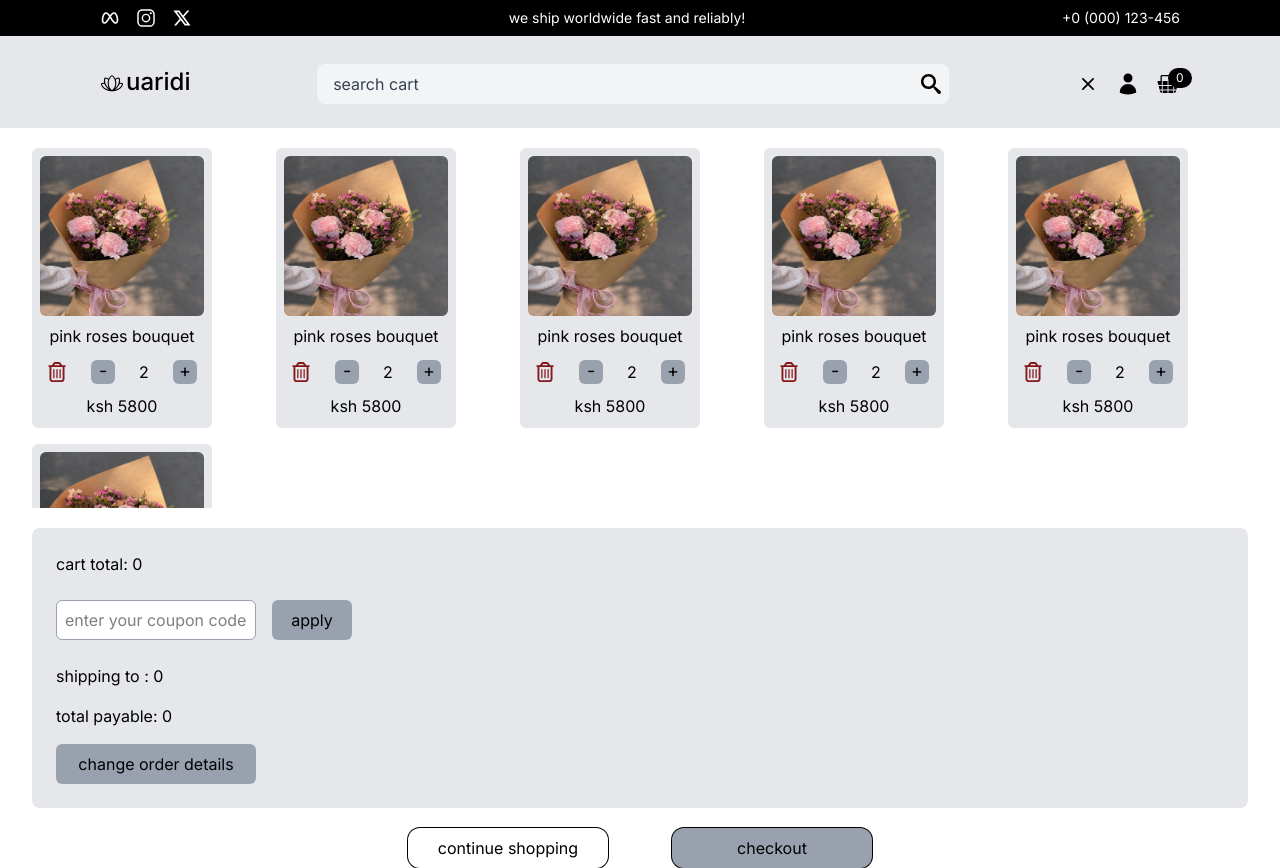
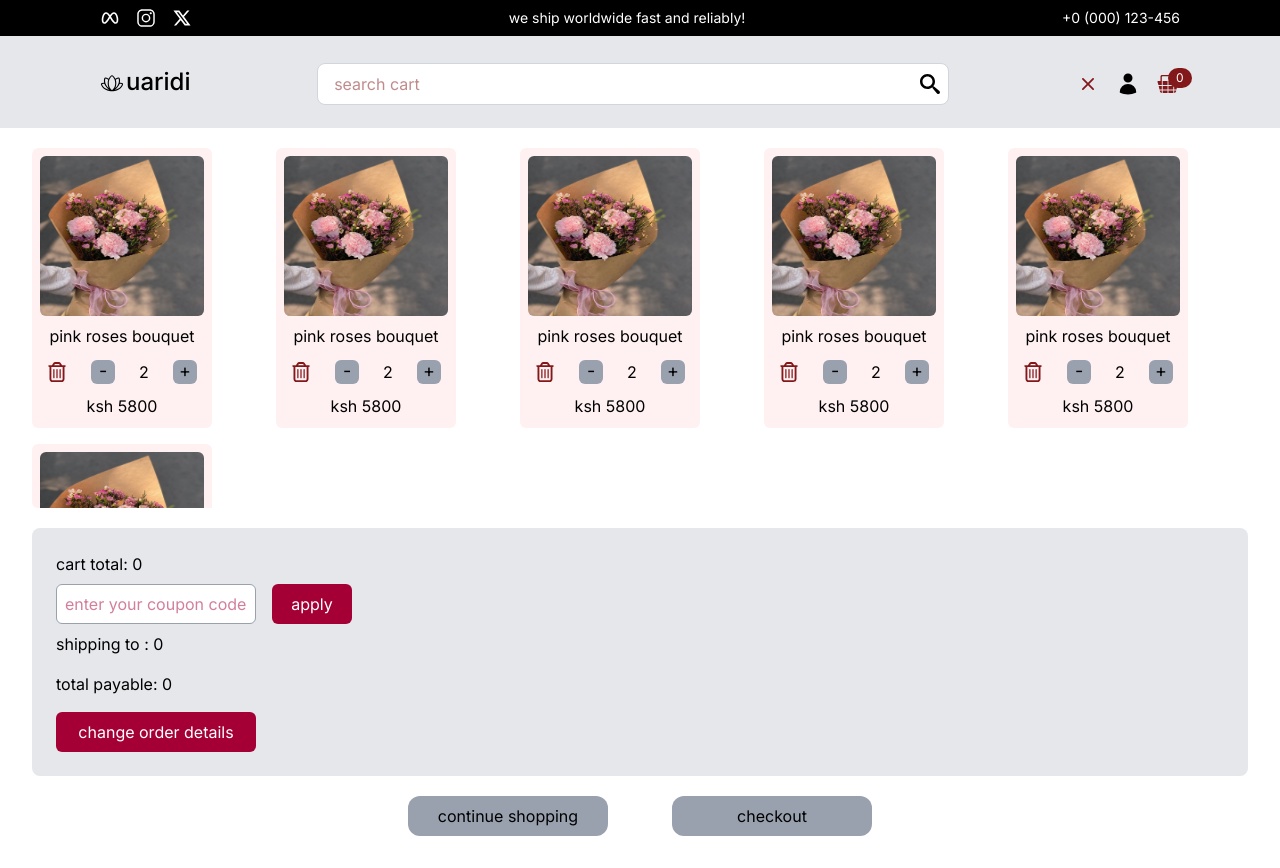
Before and after one commit to g-edgah/e-cormerce_app, a React (Vite) app in the folder frontend/: page /cart in a window 1280 px wide. Both pictures are taken after a click on the button 1090 px from the left and 84 px from the top of the page. After the commit the page ends 836 px from the top, so only its background shows below. Built offline with nearby package versions, Linux system fonts and the light colour scheme.

Commit message:
cart and nav bar styling

```diff
--- a/frontend/src/components/cart/cartCard.jsx
+++ b/frontend/src/components/cart/cartCard.jsx
@@ -4,7 +4,7 @@ const CartCard = ({id, name, price, quantity, image, handleChangeQuantity, handl
     const productPrice = price * quantity;
 
     return (
-        <div className="container min-w-full h-35 md:min-w-45 md:max-w-45 justify-between md:h-70 bg-gray-200 p-2 rounded-md flex md:flex-col">
+        <div className="container min-w-full h-35 md:min-w-45 md:max-w-45 justify-between md:h-70 bg-cartCard p-2 rounded-md flex md:flex-col">
 
             <div className="image w-30 h-full md:w-full  md:h-40">
                 <img className="rounded-md w-full h-full" src={`/src/assets/bouquets/${image}`} alt="product image" />
--- a/frontend/src/components/cart/cartNavBar.jsx
+++ b/frontend/src/components/cart/cartNavBar.jsx
@@ -12,11 +12,25 @@ import CartSearchBar from './cartSearchBar';
 const CartNavBar = () => {
     const navigate = useNavigate();
     const [isSearch, setIsSearch] = useState(false);
+    const [isSearchBar, setIsSearchBar] = useState(false);
+
+    const handleSearchToggle = () => {
+        setIsSearch(!isSearch);
+        if (isSearch) {
+            setTimeout(() => {
+                setIsSearchBar(false);
+            }, 300);
+        } else {
+            setTimeout(() => {
+                setIsSearchBar(true);
+            }, 300);
+        }
+    }
 
 
     return (
         <>
-            <div className={`nav w-screen flex flex-col justify-around pt-2 pb-1 md:pt-3 bg-gray-200 relative ${isSearch ? 'h-27 md:h-23' : 'h-20 md:h-23'}`} >
+            <div className={`nav w-screen flex flex-col justify-around pt-2 pb-1 md:pt-3 bg-nav relative transition-all duration-300 ease-in-out ${isSearch ? 'h-27 md:h-23' : 'h-20 md:h-23'}`} >
                 <div className="flex items-center justify-between pl-2 pr-5.5 xs:pr-7 xs:pl-4 md:px-10 lg:px-25 w-full md:w-full absolute top-2 md:top-7 h-10">
                     {/* left */}
                     <div className='flex items-center space-x-4 '>
@@ -24,7 +38,7 @@ const CartNavBar = () => {
                                 <BiMenu className="h-6 w-6 text-black-700"/>
                         </button>
 
-                        <Link to='/' className="text-2xl font-medium flex items-center space-x-0.5 hover:text-nav-hover">
+                        <Link to='/' className="text-2xl font-medium flex items-center space-x-0.5 hover:text-active">
                             <PiFlowerLotusLight />
                             <span className="mb-1"> uaridi</span>
                         </Link>
@@ -33,37 +47,37 @@ const CartNavBar = () => {
                     {/* center */}
                     {(isSearch) && (
                         <div className="hidden md:flex justify-center w-300">
-                            <CartSearchBar isSearch={isSearch} setIsSearch={setIsSearch}/>
+                            <CartSearchBar isSearchBar={isSearchBar} handleSearchToggle={handleSearchToggle} isSearch={isSearch}/>
                         </div>
                     )}
 
 
                     {/* right */}
                     <div className="flex items-center space-x-4">
-                        <div className={`hover:text-nav-hover ${isSearch ? 'hidden md:flex' : 'flex'}`}>
+                        <div className={`hover:text-active ${isSearch ? 'hidden md:flex' : 'flex'}`}>
                             {isSearch ? (
-                                <button onClick={()=> setIsSearch(!isSearch)}>
-                                    <HiMiniXMark className="h-6 w-6"/>
+                                <button onClick={()=> handleSearchToggle()}>
+                                    <HiMiniXMark className="text-active hover:text-black h-6 w-6"/>
                                 </button>
                             ) : (
-                                <button onClick={()=> setIsSearch(!isSearch)}>
-                                    <ImSearch className="h-5 w-5"/>
+                                <button onClick={()=> handleSearchToggle()}>
+                                    <ImSearch className="hover:text-active h-5 w-5"/>
                                 </button>
                             )}
                         </div>
-                        <Link to='/profile' className="hover:text-nav-hover">
+                        <Link to='/profile' className="hover:text-active">
                             <HiUser className="h-6 w-6 text-black-700"/>
                         </Link>
-                        <button onClick={() => navigate('/cart')} className="relative hover:text-nav-hover ">
-                            <IoIosBasket className="h-6 w-6 text-black-700"/>
-                            <span className="absolute -top-1 bg-topbar text-white text-xs rounded-full px-2 py-0.5">0</span>
+                        <button onClick={() => navigate('/cart')} className="relative hover:text-active ">
+                            <IoIosBasket className="h-6 w-6 text-nav-text"/>
+                            <span className="absolute -top-1 bg-nav-text text-white text-xs rounded-full px-2 py-0.5">0</span>
 
                         </button >
 
                     </div>
                 </div>
                 <div className={`${isSearch ? 'flex md:hidden justify-center mt-2 absolute bottom-3 md:top-2/4 w-full' : 'hidden'}`}>
-                    <CartSearchBar isSearch={isSearch} setIsSearch={setIsSearch}/>
+                    <CartSearchBar isSearchBar={isSearchBar} handleSearchToggle={handleSearchToggle} isSearch={isSearch}/>
                 </div>
 
             </div>
--- a/frontend/src/components/cart/cartSearchBar.jsx
+++ b/frontend/src/components/cart/cartSearchBar.jsx
@@ -2,7 +2,7 @@ import { useState, useRef, useEffect } from 'react';
 import { ImSearch } from "react-icons/im";
 import { HiMiniXMark } from "react-icons/hi2";
 
-const CartSearchBar = ({isSearch, setIsSearch}) => {
+const CartSearchBar = ({ isSearch, setIsSearch, isSearchBar, handleSearchToggle}) => {
     const [searchQuery, setSearchQuery] = useState('');
     const searchInputRef = useRef(null);
 
@@ -15,43 +15,39 @@ const CartSearchBar = ({isSearch, setIsSearch}) => {
 
     //focus search bar automatically when opened
     useEffect(() => {
-        if (isSearch && searchInputRef.current) {
+        if (isSearchBar && searchInputRef.current) {
         searchInputRef.current.focus();
 
         // Optional: Select all text in the input
         searchInputRef.current.select();
         }
-    }, [isSearch]);
+    }, [isSearchBar]);
 
 
     return (
 
         <div className="searchContainer flex items-center w-full justify-around" >
-            {isSearch ? (
-                <form onSubmit={(e)=> handleSearch(e)} className="searchForm flex items-center w-full pl-4 pr-4 md:w-3/4 justify-between">
-                    <div className="flex items-center w-full  bg-gray-100 rounded-lg focus:outline-none px-2">
-                        <input className="w-full py-2 pl-2 pr-12 rounded-lg focus:outline-none placeholder:text-gray-700"
+            {isSearch && (
+                <form onSubmit={(e)=> handleSearch(e)} className={`searchForm items-center w-full pl-4 pr-4 md:w-3/4 justify-between ${isSearchBar ? 'flex' : 'hidden md:flex'}`} >
+                    <div className="flex items-center w-full  bg-white rounded-lg focus:outline-none px-2 border border-gray-300">
+                        <input className="w-full py-2 pl-2 pr-12 rounded-lg focus:outline-none text-active"
                             ref={searchInputRef}
                             type="text"
                             placeholder="search cart"
                             value={searchQuery}
                             onChange={(e)=>{setSearchQuery(e.target.value)}} />
 
-                        <button type="submit" className="ml-2 text-black hover:text-gray-700">
+                        <button type="submit" className="ml-2 text-black hover:text-active">
                             <ImSearch className="h-5 w-5"/>
                         </button>
                     </div>
                     <div className={`flex items-center ${isSearch ? 'md:hidden' : ''}`}>
-                        <button onClick={()=> setIsSearch(false)} className="ml-5 text-black hover:text-gray-700">
+                        <button onClick={()=> handleSearchToggle()} className="ml-5 text-black hover:text-gray-700">
                             <HiMiniXMark className="h-6 w-6"/>
                         </button>
                     </div>
                 </form>
 
-            )  : (
-                <button onClick={()=> setIsSearch(!isSearch)}>
-                    <ImSearch className="h-5 w-5"/>
-                </button>
             )}
         </div>
 
--- a/frontend/src/components/common/header.jsx
+++ b/frontend/src/components/common/header.jsx
@@ -1,11 +1,11 @@
 import TopBar from './topBar.jsx'
 import NavBar from './navBar.jsx';
 
-const Header = () => {
+const Header = ({page}) => {
     return (
         <div className="header mx-auto flex flex-col w-screen">
             <TopBar />
-            <NavBar />
+            <NavBar page={page} />
         </div>
     )
 }
--- a/frontend/src/components/common/navBar.jsx
+++ b/frontend/src/components/common/navBar.jsx
@@ -9,7 +9,7 @@ import { useState } from 'react';
 
 import SearchBar from './searchBar';
 
-const NavBar = () => {
+const NavBar = ({page}) => {
     const navigate = useNavigate();
     const [isSearch, setIsSearch] = useState(false);
     const [isSearchBar, setIsSearchBar] = useState(false);
@@ -38,9 +38,9 @@ const NavBar = () => {
                                 <BiMenu className="h-6 w-6 text-black-700"/>
                         </button>
 
-                        <Link to='/' className="text-2xl font-medium flex items-center space-x-0.5 hover:text-nav-hover">
-                            <PiFlowerLotusLight />
-                            <span className="mb-1"> uaridi</span>
+                        <Link to='/' className={`text-2xl font-medium flex items-center space-x-0.5 ${page == 'home' ? 'text-active':''}`}>
+                            <PiFlowerLotusLight className=''/>
+                            <span className=" mb-1"> uaridi</span>
                         </Link>
                     </div>
 
@@ -61,7 +61,7 @@ const NavBar = () => {
 
                     {/* right */}
                     <div className="flex items-center space-x-4">
-                        <div className={`hover:text-nav-hover ${isSearch ? 'hidden md:flex' : 'flex'}`}>
+                        <div className={` ${isSearch ? 'hidden md:flex text-active hover:text-black' : 'flex text-black hover:text-active'}`}>
                             {isSearch ? (
                                 <button onClick={()=> handleSearchToggle()}>
                                     <HiMiniXMark className="h-6 w-6"/>
@@ -75,7 +75,7 @@ const NavBar = () => {
                         <Link to='/profile' className="hover:text-nav-hover">
                             <HiUser className="h-6 w-6 text-black-700"/>
                         </Link>
-                        <button onClick={() => navigate('/cart')} className="relative hover:text-nav-hover ">
+                        <button onClick={() => navigate('/cart')} className="relative hover:text-active">
                             <IoIosBasket className="h-6 w-6 text-black-700"/>
                             <span className="absolute -top-1 bg-topbar text-white text-xs rounded-full px-2 py-0.5">0</span>
 
@@ -90,11 +90,11 @@ const NavBar = () => {
 
 
                 <div className={`flex justify-around px-1  xs:space-x-6 xs:items-center xs:justify-center absolute w-full md:w-110 text-sm font-medium md:text-[16px] transition-all duration-300 ease-in-out ${isSearch ? 'flex bottom-3 md:pr-4 md:flex duration-0' : 'bottom-3 md:bottom-8 md:pr-4 '}`} >
-                        <Link className="text-700 hover:text-nav-hover " >bouquets</Link>
-                        <Link className="text-700 hover:text-nav-hover " >flowers</Link>
-                        <Link className="text-700 hover:text-nav-hover " >occassions</Link>
-                        <Link className="text-700 hover:text-nav-hover " >colors</Link>
-                        <Link className="text-700 hover:text-nav-hover " >popular</Link>
+                        <Link className="text-700 hover:text-active " >bouquets</Link>
+                        <Link className="text-700 hover:text-active" >flowers</Link>
+                        <Link className="text-700 hover:text-active" >occassions</Link>
+                        <Link className="text-700 hover:text-active" >colors</Link>
+                        <Link className="text-700 hover:text-active" >popular</Link>
                     </div>
             </div>
 
--- a/frontend/src/components/layout/userLayout.jsx
+++ b/frontend/src/components/layout/userLayout.jsx
@@ -4,7 +4,7 @@ import Footer from '../common/footer.jsx';
 const UserLayout = () => {
     return (
         <>
-            <Header page="user" placeHolder="search products" />
+            <Header page="home" />
             <Footer />
         </>
     )
--- a/frontend/src/index.css
+++ b/frontend/src/index.css
@@ -6,10 +6,19 @@
 /* custom colors */
 @theme {
   --color-topbar: black;
-  --color-nav-hover: #ea2e0e;
+  --color-nav-hover: #a5243d;
+  --color-nav: oklch(92.8% 0.006 264.531);
+  --color-nav-text: oklch(39.6% 0.141 25.723);
+  --color-cartCard: oklch(96.9% 0.015 12.422);
+  --color-cartSummary: oklch(92.8% 0.006 264.531);
+  --color-summaryButtons: oklch(45.5% 0.188 13.697);
+  --color-checkoutButtons: gray;
+  --color-active: oklch(39.6% 0.141 25.723);
   --color-blue: #0d6efd;
   --color-black: #000000;
   --color-gray: #6b7280;
+  --color-1:v#a5243d;
+  --color-2: #b48291;
 }
 
 /* custom screen sizes */
--- a/frontend/src/pages/cart.jsx
+++ b/frontend/src/pages/cart.jsx
@@ -108,7 +108,7 @@ const CartPage = () => {
 
 
     return (
-        <div className="h-full w-full flex flex-col space-y-5 items-center">
+        <div className="h-full w-full flex flex-col space-y-3 md:space-y-5 items-center">
             <CartHeader />
             {sampleCartItems.length === 0 ? (
                 <div className="emptyCart w-full h-[50vh] flex flex-col items-center space-y-10 justify-center mt-20">
@@ -120,8 +120,8 @@ const CartPage = () => {
                     <button className="bg-gray-400 w-50 h-10 rounded-lg hover:bg-gray-500 hover:shadow-md hover:shadow-black transition" onClick={()=> Navigate('/')}>start shopping</button>
                 </div>
             ) : (
-                <div className='h-full w-full flex flex-col space-y-5 items-center'>
-                    <div className="productContainer flex flex-row flex-wrap gap-2 justify-start md:gap-4 lg:space-x-12 mx-auto max-h-[45vh] min-h-[45vh] overflow-y-auto w-[95vw]">
+                <div className='h-full w-full flex flex-col space-y-3 md:space-y-5 items-center'>
+                    <div className="productContainer flex flex-row flex-wrap gap-2 justify-start md:gap-4 lg:space-x-12 mx-auto max-h-[45vh] min-h-[45vh] overflow-y-auto w-[95vw] rounded-md">
 
 
                                 {sampleCartItems.map(
@@ -146,7 +146,7 @@ const CartPage = () => {
 
                     </div>
 
-                    <div className="summaryContainer flex flex-col w-full max-w-[95vw] mx-auto py-2 px-4 md:p-6 space-y-2 md:space-y-6 bg-gray-200 rounded-lg">
+                    <div className="summaryContainer flex flex-col w-full max-w-[95vw] mx-auto py-3 px-4 md:p-6 space-y-2 bg-cartSummary rounded-lg">
                         <div className="cartTotal">
                             <span>cart total: {cartTotal}</span>
                         </div>
@@ -154,25 +154,25 @@ const CartPage = () => {
                         <div className="coupon">
                             <form onSubmit={handleCoupon}></form>
                             <input
-                                className="p-2 bg-white w-50 h-10 rounded-md border border-gray-400"
+                                className="p-2 bg-white w-50 h-10 rounded-md border text-summaryButtons focus:outline-none border-gray-400"
                                 type="text"
                                 placeholder="enter your coupon code"
                                 value={couponCode}
                                 onChange={(e) => setCouponCode(e.target.value)}
                             />
-                            <button className='ml-4 bg-gray-400 w-20 h-9.5 md:h-10 rounded-md hover:bg-gray-500 transition'>apply</button>
+                            <button className='ml-4 text-white bg-summaryButtons w-20 h-9.5 md:h-10 rounded-md hover:bg-active transition'>apply</button>
                         </div>
 
                         <div className="payableAmount flex flex-col space-y-2 md:space-y-4">
                             <span>shipping to {shippingLocation}: {shippingCost}</span>
                             <span>total payable: {totalPayable}</span>
-                            <button className='bg-gray-400 w-50 h-9.5 md:h-10 rounded-md hover:bg-gray-500 transition'>change order details</button>
+                            <button className='text-white bg-summaryButtons w-50 h-9.5 md:h-10 rounded-md hover:bg-active transition'>change order details</button>
                         </div>
 
                     </div>
 
                     <div className="cartActions w-[95vw] mx-auto justify-center flex flex-row space-x-5 md:space-x-16">
-                        <button className="bg-white ring-1 hover:bg-gray-450 w-40 md:w-50 h-10 rounded-xl hover:shadow-md hover:shadow-gray-600 transition" onClick={()=> Navigate('/')}>continue shopping</button>
+                        <button className="bg-gray-400 hover:bg-gray-500 ring-1 hover:bg-gray-450 w-40 md:w-50 h-10 rounded-xl hover:shadow-md hover:shadow-gray-600 transition" onClick={()=> Navigate('/')}>continue shopping</button>
                         <button className="bg-gray-400 ring-1 w-40 md:w-50 h-10 rounded-xl hover:shadow-md hover:shadow-gray-600 hover:bg-gray-500 transition">checkout</button>
 
                     </div>
```
Also changed, not shown: frontend/src/components/common/searchBar.jsx (+5 -5 lines).
